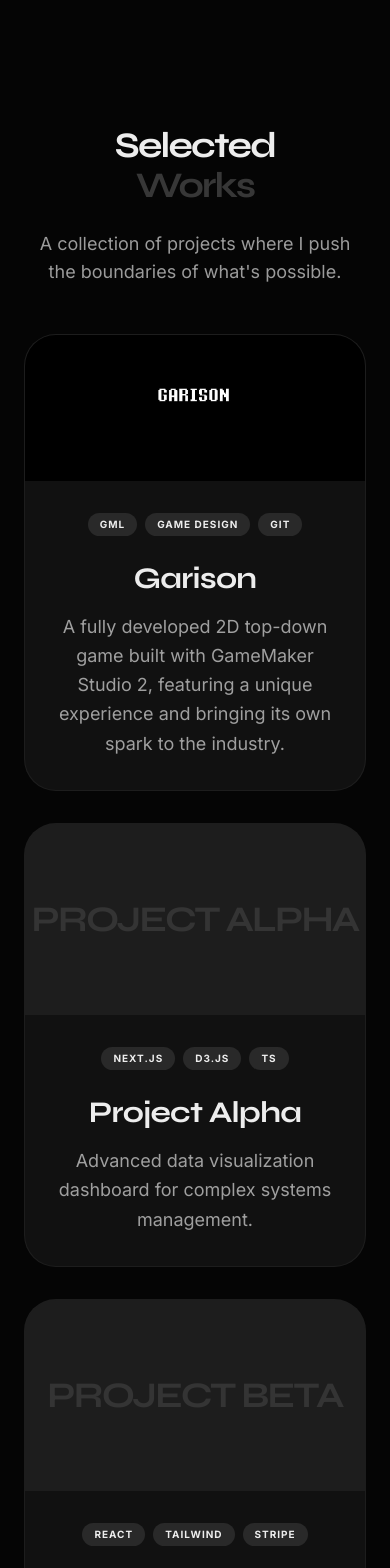
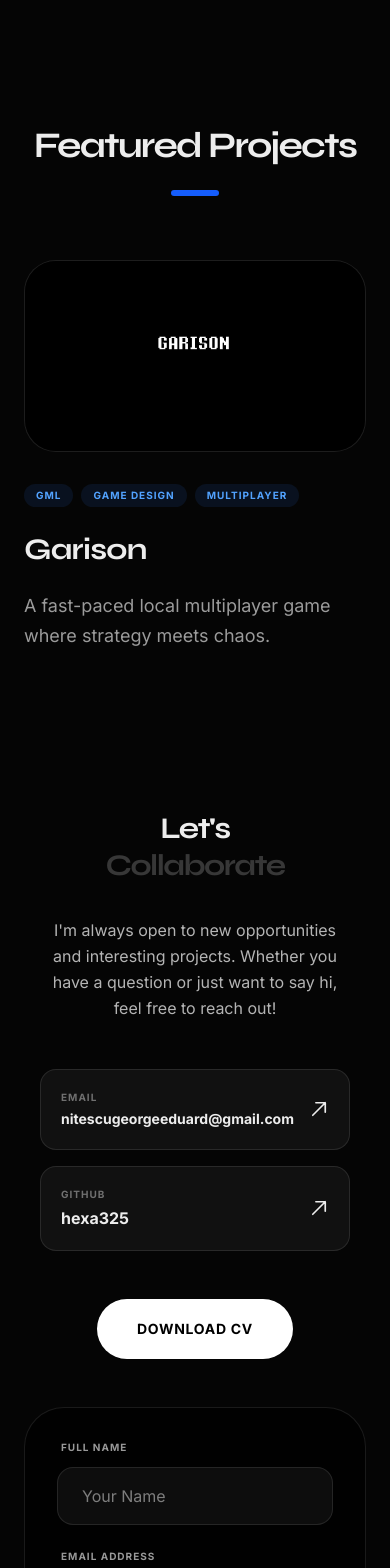
Before and after one commit to hexa325/portfolio-website, a Next.js app: page / in a window 390 px wide. Shown: the part 3020-4588 px from the top of the page. Built offline with nearby package versions, Linux system fonts and the light colour scheme.

Commit message:
feat: implement project-wide Hyper-Kinetic 3D reveals and clean text handoff

```diff
--- a/src/app/globals.css
+++ b/src/app/globals.css
@@ -101,6 +101,29 @@
 
   @media (max-width: 768px) { .mesh-background, .ambient-glow { display: none !important; } }
 
+  /* HYPER-KINETIC REVEAL ENGINE (Desktop Only) */
+  @media (min-width: 769px) {
+    .reveal-kinetic {
+      opacity: 0;
+      transform: translate3d(0, 150px, 1000px) rotateX(-45deg) scale(0.8);
+      transition:
+        transform 1.8s cubic-bezier(0.16, 1, 0.3, 1),
+        opacity 1.5s ease;
+      backface-visibility: hidden;
+      perspective: 2000px;
+    }
+
+    .reveal-kinetic.active {
+      opacity: 1;
+      transform: translate3d(0, 0, 0) rotateX(0) scale(1);
+    }
+
+    .stagger-1 { transition-delay: 0.1s; }
+    .stagger-2 { transition-delay: 0.2s; }
+    .stagger-3 { transition-delay: 0.3s; }
+    .stagger-4 { transition-delay: 0.4s; }
+  }
+
   /* 3D KINETIC DECONSTRUCTION */
   .hyper-container {
     @apply relative inline-block;
@@ -113,23 +136,17 @@
     color: inherit;
     transition: color 0.5s ease;
     backface-visibility: hidden;
-    /* OVERLAP FIX: Slight scale ensures shards bleed into each other during assembly */
     transform: scale(1.02);
-    /* HANDOFF FIX: Fade shards out once base text is solid */
     animation-fill-mode: forwards;
     animation-name: shardFadeOut;
     animation-duration: 0.5s;
     animation-delay: 2.2s;
   }
 
-  @keyframes shardFadeOut {
-    from { opacity: 1; }
-    to { opacity: 0; }
-  }
+  @keyframes shardFadeOut { from { opacity: 1; } to { opacity: 0; } }
 
   .hyper-base {
     @apply relative opacity-0;
-    /* HANDOFF FIX: Fade base in to cover gaps exactly at impact */
     animation:
       baseFadeIn 0.4s ease forwards,
       chromaticGlitch 3s cubic-bezier(0.16, 1, 0.3, 1) forwards;
@@ -137,10 +154,7 @@
     transition: color 0.5s ease;
   }
 
-  @keyframes baseFadeIn {
-    from { opacity: 0; }
-    to { opacity: 1; }
-  }
+  @keyframes baseFadeIn { from { opacity: 0; } to { opacity: 1; } }
 
   /* SHARD SLICES (12 COMPLEX PIECES) */
   .h-shard-1 { clip-path: polygon(0 0, 25% 0, 15% 20%, 0 25%); animation: hyper3D-1 1.8s cubic-bezier(0.16, 1, 0.3, 1) forwards; }
@@ -156,29 +170,6 @@
   .h-shard-11 { clip-path: polygon(40% 55%, 75% 50%, 80% 100%, 50% 100%); animation: hyper3D-11 1.8s cubic-bezier(0.16, 1, 0.3, 1) forwards; animation-delay: 1.0s; }
   .h-shard-12 { clip-path: polygon(75% 50%, 100% 55%, 100% 100%, 80% 100%); animation: hyper3D-12 1.8s cubic-bezier(0.16, 1, 0.3, 1) forwards; animation-delay: 1.1s; }
 
-  /* KINETIC REVEAL ENGINE (Desktop Only) */
-  @media (min-width: 769px) {
-    .reveal-kinetic {
-      opacity: 0;
-      transform: translate3d(0, 80px, 400px) rotateX(-15deg);
-      transition:
-        transform 1.2s cubic-bezier(0.16, 1, 0.3, 1),
-        opacity 1s ease;
-      backface-visibility: hidden;
-    }
-
-    .reveal-kinetic.active {
-      opacity: 1;
-      transform: translate3d(0, 0, 0) rotateX(0);
-    }
-
-    /* Staggered utility for lists */
-    .stagger-1 { transition-delay: 0.1s; }
-    .stagger-2 { transition-delay: 0.2s; }
-    .stagger-3 { transition-delay: 0.3s; }
-    .stagger-4 { transition-delay: 0.4s; }
-  }
-
   /* SURGICAL FLICKER FIX CLASSES */
   .sync-inv { background-color: var(--inv-bg) !important; color: var(--inv-text) !important; transition: background-color 0.5s ease, color 0.5s ease, box-shadow 0.5s ease; }
   .sync-inv span { color: inherit; transition: color inherit; }
--- a/src/components/Hero.tsx
+++ b/src/components/Hero.tsx
@@ -1,15 +1,6 @@
+import HyperShatter from "./HyperShatter";
+
 export default function Hero() {
-  const HyperShatter = ({ children, className, shardClassPrefix, count }: { children: string; className?: string; shardClassPrefix: string; count: number }) => (
-    <div className={`hyper-container ${className}`}>
-      <span className="hyper-base block">{children}</span>
-      {Array.from({ length: count }).map((_, i) => (
-        <span key={i} className={`hyper-layer ${shardClassPrefix}-${i + 1} block`} aria-hidden="true">
-          {children}
-        </span>
-      ))}
-    </div>
-  );
-
   return (
     <section id="hero" className="relative pt-32 md:pt-40 pb-24 md:pb-32 min-h-screen flex items-center overflow-hidden">
       <div className="section-container relative z-10 w-full">
--- /dev/null
+++ b/src/components/HyperShatter.tsx
@@ -0,0 +1,26 @@
+"use client";
+
+export default function HyperShatter({
+  children,
+  className,
+  shardClassPrefix,
+  count
+}: {
+  children: string;
+  className?: string;
+  shardClassPrefix: string;
+  count: number
+}) {
+  return (
+    <div className={`hyper-container ${className}`}>
+      {/* Base text that becomes visible and carries the glitch after reconstruction */}
+      <span className="hyper-base block">{children}</span>
+      {/* 3D Animated Shards */}
+      {Array.from({ length: count }).map((_, i) => (
+        <span key={i} className={`hyper-layer ${shardClassPrefix}-${i + 1} block`} aria-hidden="true">
+          {children}
+        </span>
+      ))}
+    </div>
+  );
+}
--- a/src/components/Projects.tsx
+++ b/src/components/Projects.tsx
@@ -1,4 +1,6 @@
 import Image from "next/image";
+import HyperShatter from "./HyperShatter";
+import KineticReveal from "./KineticReveal";
 
 const isGitHubPages = process.env.NEXT_PUBLIC_GITHUB_PAGES === "true";
 const basePath = isGitHubPages ? "/portfolio-website" : "";
@@ -6,76 +8,57 @@ const basePath = isGitHubPages ? "/portfolio-website" : "";
 const projects = [
   {
     title: "Garison",
-    description: "A fully developed 2D top-down game built with GameMaker Studio 2, featuring a unique experience and bringing its own spark to the industry.",
-    tags: ["GML", "Game Design", "Git"],
+    description: "A fast-paced local multiplayer game where strategy meets chaos.",
     image: `${basePath}/projects/project1.png`,
-    isLarge: true
+    tags: ["GML", "Game Design", "Multiplayer"],
+    link: "#",
   },
-  {
-    title: "Project Alpha",
-    description: "Advanced data visualization dashboard for complex systems management.",
-    tags: ["Next.js", "D3.js", "TS"],
-    image: null,
-  },
-  {
-    title: "Project Beta",
-    description: "E-commerce platform with focus on high-performance and accessibility.",
-    tags: ["React", "Tailwind", "Stripe"],
-    image: null,
-  }
 ];
 
 export default function Projects() {
   return (
-    <section id="projects" className="section-padding section-container">
-      <div className="flex flex-col md:flex-row md:items-end justify-between mb-12 gap-6 items-center text-center md:text-left md:items-end">
-        <h2 className="text-4xl md:text-6xl font-bold tracking-tighter">
-          Selected <br /> <span className="text-black/20 dark:text-white/20">Works</span>
+    <section id="projects" className="section-padding section-container relative">
+      <div className="flex flex-col items-center mb-16 md:mb-24">
+        <div className="hidden md:block">
+          <HyperShatter shardClassPrefix="h-shard" count={12} className="text-4xl md:text-7xl font-bold tracking-tighter text-center">
+            Featured Projects
+          </HyperShatter>
+        </div>
+        <h2 className="md:hidden text-4xl font-bold tracking-tighter text-center">
+          Featured Projects
         </h2>
-        <p className="text-lg text-black/60 dark:text-white/60 max-w-sm">
-          A collection of projects where I push the boundaries of what&apos;s possible.
-        </p>
+        <div className="w-12 h-1.5 bg-blue-600 rounded-full mt-6 animate-expand" />
       </div>
 
-      <div className="grid md:grid-cols-2 gap-8">
-        {projects.map((project, i) => (
-          <div
-            key={i}
-            className={`group relative bg-white/50 dark:bg-white/5 rounded-[2rem] overflow-hidden border border-black/5 dark:border-white/5 transition-all duration-500 hover:border-black/20 dark:hover:border-white/20 ${project.isLarge ? 'md:col-span-2' : ''}`}
-          >
-            <div className="flex flex-col h-full">
-              <div className={`relative overflow-hidden ${project.isLarge ? 'aspect-[21/9]' : 'aspect-video'} bg-black/5 dark:bg-white/5`}>
-                {project.image ? (
+      <div className="grid gap-16 md:gap-32">
+        {projects.map((project, index) => (
+          <KineticReveal key={index} stagger={index + 1}>
+            <div className="group relative grid md:grid-cols-2 gap-8 md:gap-16 items-center">
+              <div className="relative aspect-video overflow-hidden rounded-[2rem] border border-black/5 dark:border-white/5 bg-black/5 dark:bg-white/5">
                 <Image
                   src={project.image}
                   alt={project.title}
                   fill
                   className="object-cover transition-transform duration-700 group-hover:scale-105"
                 />
-                ) : (
-                  <div className="absolute inset-0 flex items-center justify-center text-black/10 dark:text-white/10 font-display font-bold text-4xl uppercase tracking-tighter">
-                    {project.title}
-                  </div>
-                )}
+                <div className="absolute inset-0 bg-gradient-to-t from-black/60 to-transparent opacity-0 group-hover:opacity-100 transition-opacity duration-500" />
               </div>
 
-              <div className="p-8 md:p-12 flex flex-col items-center md:items-start text-center md:text-left">
-                <div className="flex flex-wrap gap-2 mb-6 justify-center md:justify-start">
-                  {project.tags.map(tag => (
-                    <span key={tag} className="text-[10px] uppercase tracking-widest font-bold px-3 py-1 bg-black/5 dark:bg-white/10 rounded-full">
+              <div className="flex flex-col gap-6">
+                <div className="flex flex-wrap gap-2">
+                  {project.tags.map((tag) => (
+                    <span key={tag} className="text-[10px] font-bold uppercase tracking-widest text-blue-600 dark:text-blue-400 px-3 py-1 bg-blue-50 dark:bg-blue-500/10 rounded-full">
                       {tag}
                     </span>
                   ))}
                 </div>
-                <h3 className="text-3xl font-bold mb-4 tracking-tight group-hover:translate-x-2 transition-transform duration-300">
-                  {project.title}
-                </h3>
+                <h3 className="text-3xl md:text-5xl font-bold tracking-tight">{project.title}</h3>
                 <p className="text-lg text-black/60 dark:text-white/60 leading-relaxed max-w-2xl">
                   {project.description}
                 </p>
               </div>
             </div>
-          </div>
+          </KineticReveal>
         ))}
       </div>
     </section>
```
Lines whose indentation alone changed are shown as unchanged.
